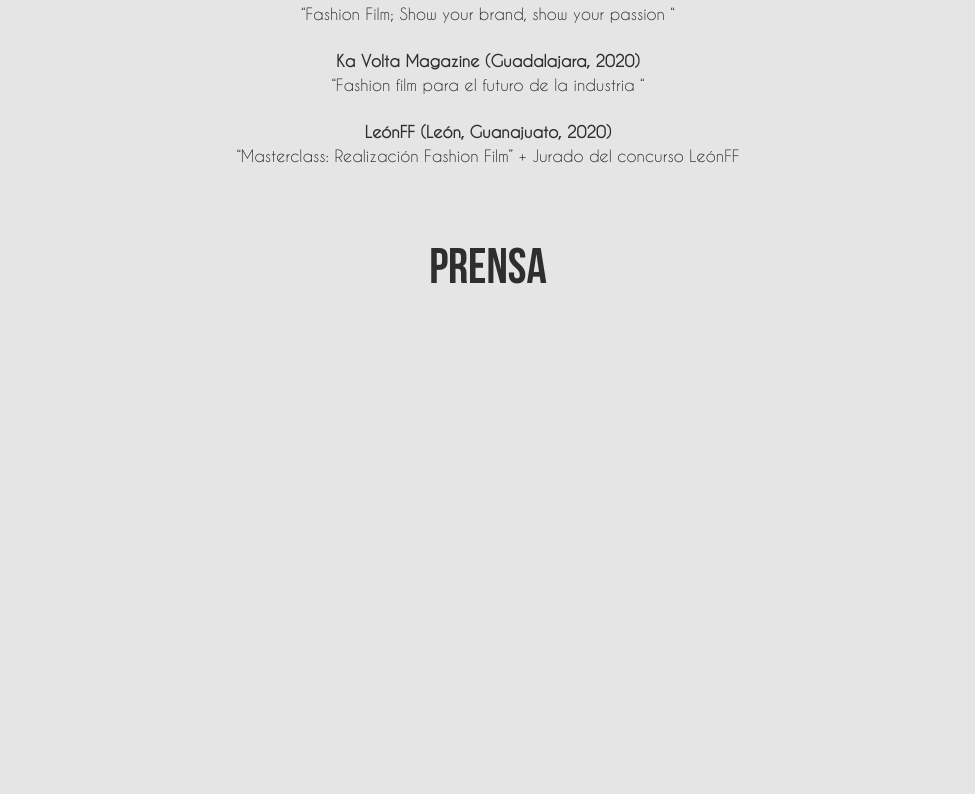
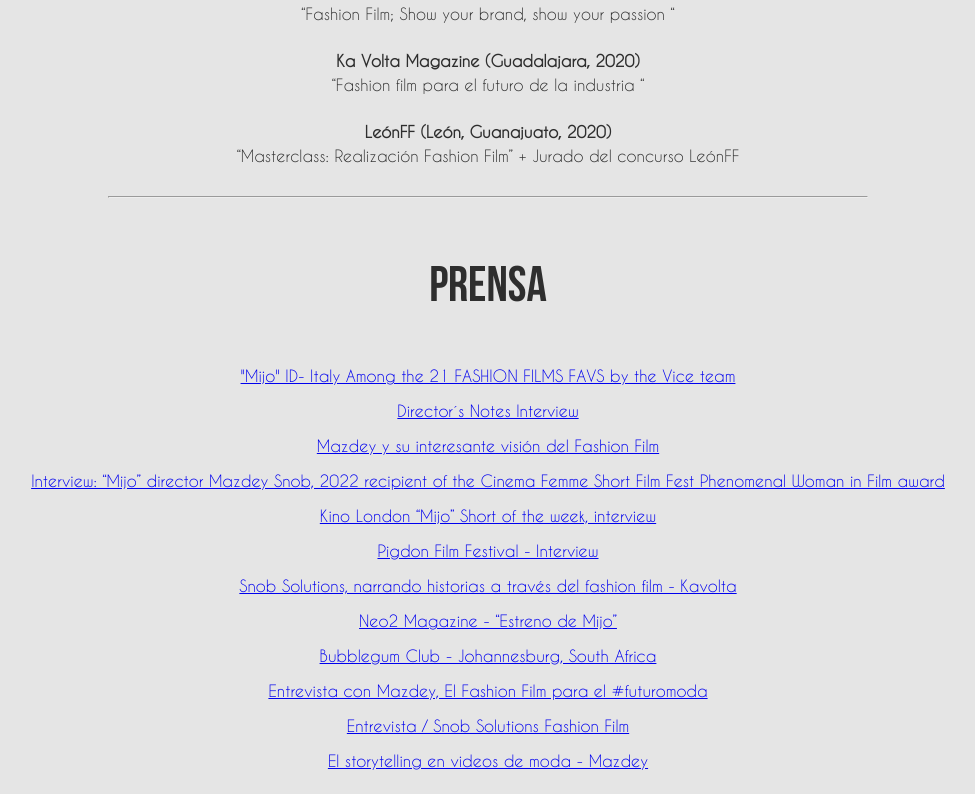
Before and after one commit to albertofcasuso/website-snob, a Next.js app: page /sobre-mi in a window 1280 px wide. Shown: the part 3351-4145 px from the top of the page, without its empty margins (152-1127 px from the left). Before the commit the page ends 3707 px from the top, so only its background shows below. Built offline with nearby package versions, Linux system fonts and the light colour scheme.

Commit message:
links de prensa

```diff
--- a/pages/sobre-mi/index.js
+++ b/pages/sobre-mi/index.js
@@ -9,14 +9,14 @@ function SobreMi() {
         <h1><a href="#premios">PREMIOS</a> / <a href="#charlas">CONFERENCIAS</a> / <a href="#prensa">PRENSA</a></h1>
       </div>
 
-      <hr/>
+      <hr />
 
       <div className="container-sobremi__personal">
 
         <div className="container-sobremi__personal-titulo">
-        <h1>MAZDEY SNOB</h1>
-        <InstagramLink />
-        {/* <Image src={headshot} alt="headshot mazdey" width={'150px'} height={'150px'}/> */}
+          <h1>MAZDEY SNOB</h1>
+          <InstagramLink />
+          {/* <Image src={headshot} alt="headshot mazdey" width={'150px'} height={'150px'}/> */}
         </div>
 
         <div className="container-sobremi__personal-texto">
@@ -45,7 +45,7 @@ function SobreMi() {
             premiado y seleccionado, en varios festivales internacionales de
             fashion film.
           </p>
-      </div>
+        </div>
       </div>
 
       <hr />
@@ -228,9 +228,9 @@ function SobreMi() {
           <span className="negritas">Fashion Film Festival Kyiv </span> (2021)
         </p>
       </div>
-      <hr/>
+      <hr />
       <div className="container-sobremi__charlas">
-      <h1 id="charlas">CONFERENCIAS</h1>
+        <h1 id="charlas">CONFERENCIAS</h1>
         <p>
           <span className="negritas">
             INTERMODA, (Guadalajara, México, 2022)
@@ -352,11 +352,58 @@ function SobreMi() {
         </p>
         <br />
       </div>
+      <hr />
       <div className="container-sobremi__prensa">
         <h1 id="prensa">PRENSA</h1>
+        <p>
+          <a href=" https://i-d.vice.com/it/article/epxbqm/migliori-fashion-film-2021" rel='noopener noreferrer' target='_blank'>
+            "Mijo" ID- Italy
+            Among the 21 FASHION FILMS FAVS by the Vice team
+          </a>
+        </p>
+        <p>
+          <a href=" https://directorsnotes.com/2022/02/15/mazdey-snob-mijo/" rel='noopener noreferrer' target='_blank'>
+            Director´s Notes Interview
+          </a>
+        </p>
+        <p><a href=" https://visualaggression.com/art-design/mazdey-y-su-interesante-vision-del-fashion-film-moda-directora/" rel='noopener noreferrer' target='_blank'>
+          Mazdey y su interesante visión del Fashion Film
+        </a>
+        </p>
+        <p >
+          <a href=" https://cinemafemme.com/2022/05/20/interview-mijo-director-mazdey-snob-2022-recipient-of-the-cinema-femme-short-film-fest-phenomenal-woman-in-film-award/" rel='noopener noreferrer' target='_blank'> Interview: “Mijo” director Mazdey Snob, 2022 recipient of the Cinema Femme Short Film Fest Phenomenal Woman in Film award
+          </a>
+        </p >
+        <p>
+          <a href=" https://www.kinoshortfilm.com/blog/2020/12/18/short-of-the-week-mijo" rel='noopener noreferrer' target='_blank'>
+            Kino London “Mijo” Short of the week, interview
+          </a>
+        </p>
 
-      </div>
-      </div>
+        <p> <a href=" https://www.pigdonfilmfest.com/mijo-mazdey-snob" rel='noopener noreferrer' target='_blank'>
+          Pigdon Film Festival - Interview
+        </a> </p>
+        <p > <a href=" https://www.kavolta.com/2019/03/snob-solutions/ " rel='noopener noreferrer' target='_blank'>
+          Snob Solutions, narrando historias a través del fashion film - Kavolta
+        </a> </p >
+        <p > <a href=" https://www.neo2.com/fashion-film-mijo-mazdey-snob-mexico-anos-40-pachucos/" rel='noopener noreferrer' target='_blank'>
+          Neo2 Magazine - “Estreno de Mijo”
+        </a> </p >
+        <p > <a href=" https://bubblegumclub.co.za/fashion/mijo-a-colourful-film-inspired-by-pachucos-fashion/" rel='noopener noreferrer' target='_blank'>
+          Bubblegum Club -  Johannesburg, South Africa
+        </a> </p >
+        <p > <a href=" https://www.kavolta.com/2020/07/mazdey-snob-solutions-fashion-film-kavoltalive/ " rel='noopener noreferrer' target='_blank'>
+
+          Entrevista con Mazdey, El Fashion Film para el #futuromoda
+        </a> </p >
+        <p > <a href=" https://www.kavolta.com/2015/03/entrevista-snob-solutions/ " rel='noopener noreferrer' target='_blank'>
+          Entrevista / Snob Solutions Fashion Film
+        </a> </p >
+        <p > <a href=" http://geekgirls.com.mx/el-storytelling-en-videos-de-moda-en-guadalajara/ " rel='noopener noreferrer' target='_blank'>
+          El storytelling en videos de moda - Mazdey
+        </a> </p >
+      </div >
+    </div >
   );
 }
 
```
